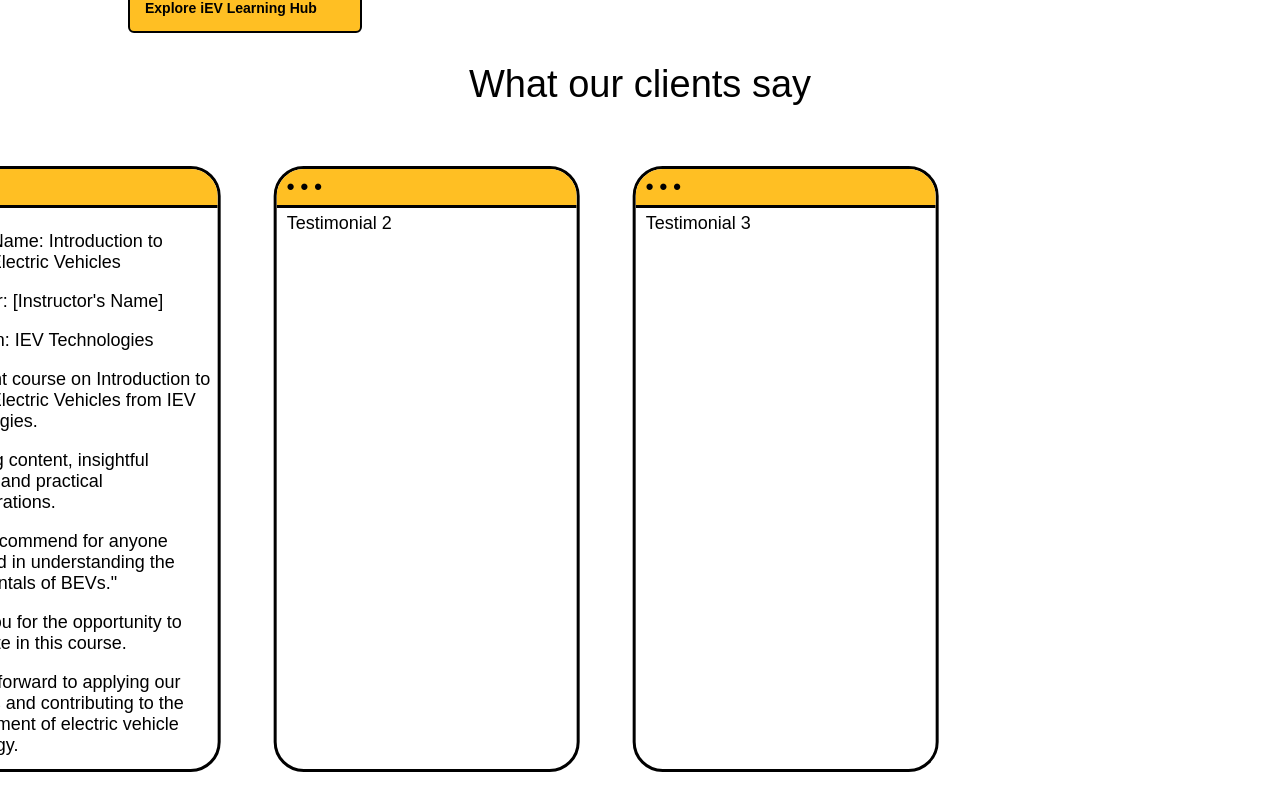
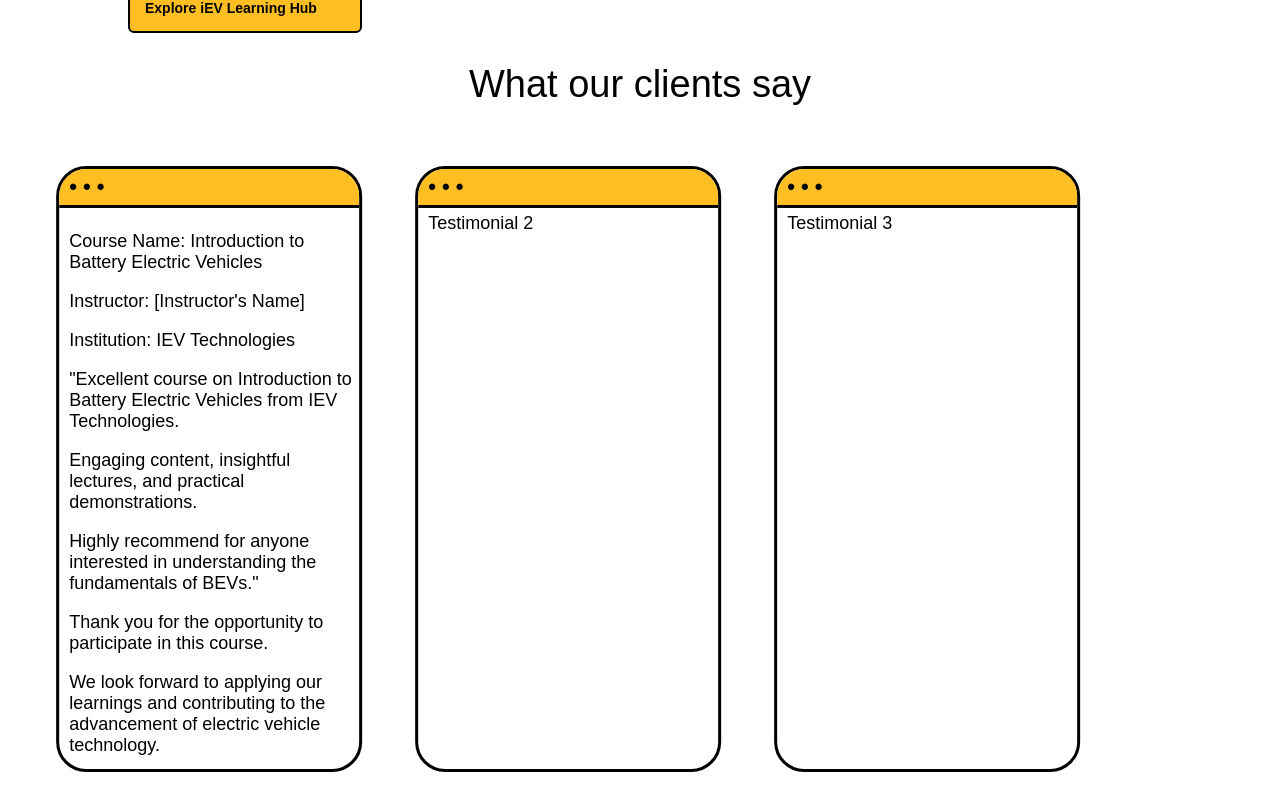
Before and after one commit to iev21/iev-frontend, an Angular app: page / in a window 1280 px wide. Shown: the part 1739-2540 px from the top of the page. Built offline with nearby package versions, Linux system fonts and the light colour scheme.

Commit message:
Update testimonials.component.scss

```diff
--- a/src/app/testimonials/testimonials.component.scss
+++ b/src/app/testimonials/testimonials.component.scss
@@ -29,7 +29,8 @@
     display: flex; // Use flexbox layout
     justify-content: space-between; // Align items with equal space between them
     // transition: transform 0.3s ease; /* Smooth transition for scroll effect */
-    animation: scroll 30s linear infinite; /* Animation for scrolling */
+    // animation: scroll 30s linear infinite; /* Animation for scrolling */
+    animation: scroll 30s ease-in-out infinite; /* Animation for scrolling with ease-in-out timing function */
     padding: 30px 10%; // Add padding of 30 pixels on the top and bottom, 10% of the container width on the left and right
     overflow-y: auto; // Add vertical scroll if testimonials overflow the container
 
```
